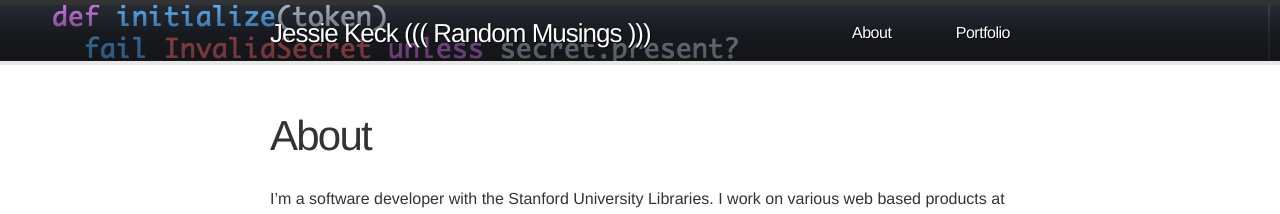
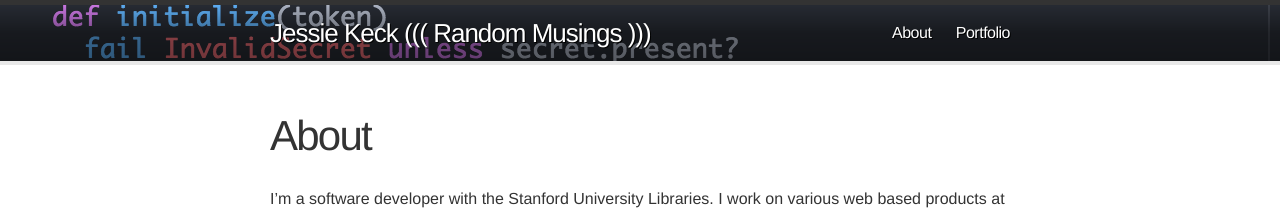
Before and after one commit to jkeck/jkeck.github.io, a Jekyll site: the page built from about.md, in a window 1280 px wide. Shown: the top 214 px of the page. Built offline with Jekyll 4.4.1, drawn with Linux system fonts in a browser that asks for light colours; nearby versions of some CDN libraries.

Commit message:
Add the ability to define which top-level pages end up in the nav.

```diff
--- a/_includes/header.html
+++ b/_includes/header.html
@@ -18,7 +18,9 @@
       </a>
       <div class="trigger">
         {% for page in site.pages %}
-          <a class="page-link" href="{{ page.url | prepend: site.baseurl }}">{{ page.title }}</a>
+          {% if page.nav == true %}
+            <a class="page-link" href="{{ page.url | prepend: site.baseurl }}">{{ page.title }}</a>
+          {% endif %}
         {% endfor %}
       </div>
     </nav>
```
Also changed, not shown: about.md (+1 -0 lines), portfolio.md (+1 -0 lines).
